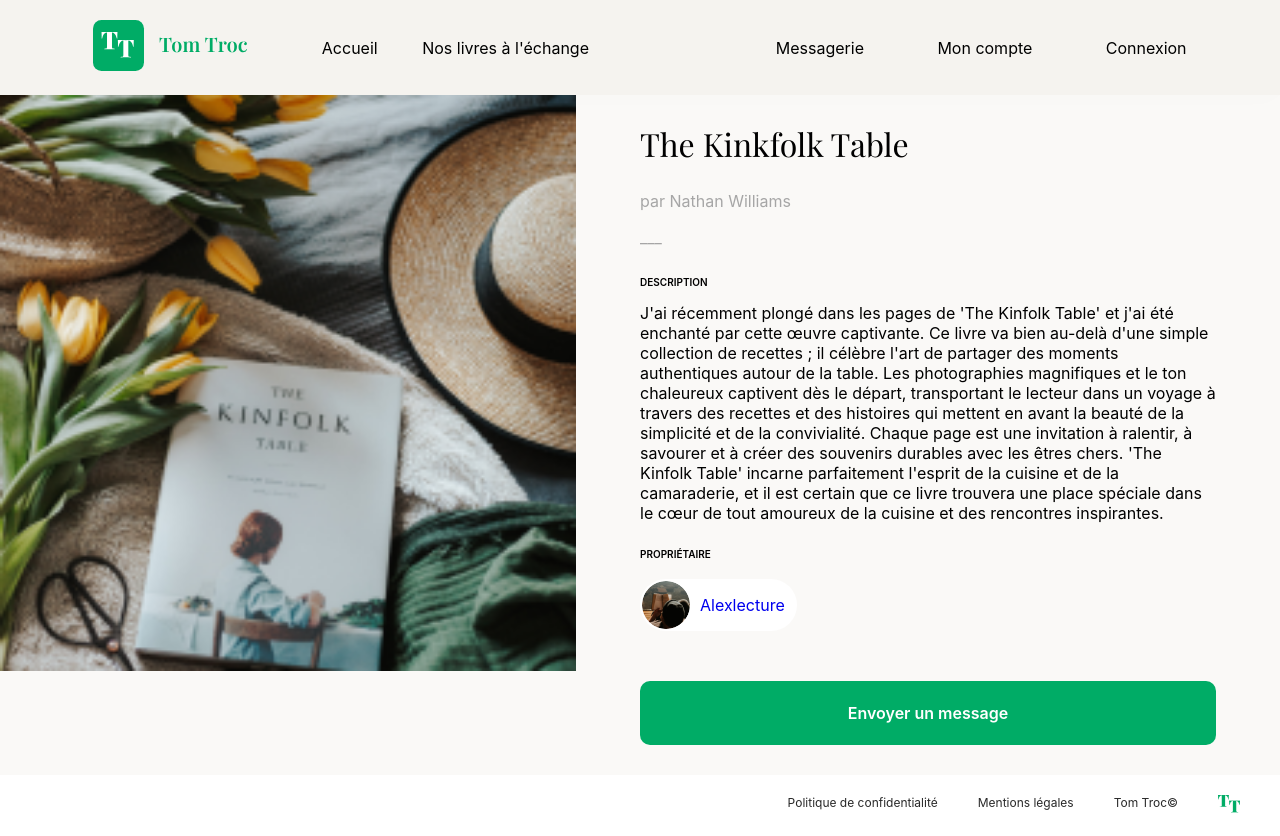
After one commit to L-deathnotavailable/TomTrocsLivresP6, a PHP site: template views/templates/singleBook.php in a window 1280 px wide. The commit adds this page. Run offline with PHP 8.4, Linux system fonts and the light colour scheme; the template is opened without the code that fills it, so the values that code supplies are empty; a stand-in replaces the project's code that opens the database connection.

Commit message:
Ajout de la page SingleBook static

```diff
--- a/css/style.css
+++ b/css/style.css
@@ -315,3 +315,116 @@ h2{
   footer img {
     margin-right: 20px;
   }
+
+
+  /* Section "book-details" */
+
+.SingleBook_details {
+  display: flex;
+  background-color: var(--backgroundColorLight);
+}
+
+.book-details-illustration {
+  width: 50%;
+  object-fit: cover;
+}
+
+.book-details-illustration img {
+  width: 100%;
+  height: auto;
+}
+
+.book-details-text {
+  display: flex;
+  flex-direction: column;
+  align-items: start;
+  padding: 0 5%;
+  width: 50%;
+}
+
+.book-details-contact {
+  width: 100%;
+  text-align: center;
+}
+
+.book-details-contact {
+  display: flex;
+  margin: auto 0;
+  padding: 0;
+  flex-direction: column;
+}
+
+.book-details-contact summary {
+  list-style: none;
+
+  cursor: pointer;
+}
+
+.book-details-author {
+  color: var(--colorGrayLight);
+  font-size: 1rem;
+}
+
+.book-details-separator {
+  margin-bottom: 20px;
+}
+
+.book-details-subtitle {
+  font-weight: 600;
+  font-size: .625rem;
+  line-height: 10px;
+}
+
+.book-details-description-text {
+  overflow: auto;
+  max-height: 400px;
+}
+
+.book-details-owner-photo {
+  display: flex;
+  align-items: center;
+  white-space: nowrap;
+  background-color: #FFFFFF;
+
+  width: auto;
+  margin: 20px 0 ;
+  padding: 0 2px;
+  border-radius: 117px;
+
+  text-decoration: none;
+}
+
+.book-details-separator {
+  color: var(--colorGrayLight);
+}
+
+.book-details-owner-photo p {
+  padding: 0 10px;
+}
+
+.book-details-owner-photo img {
+  height: 48px;
+  width: 48px;
+  border-radius: 50%;
+  object-fit: cover;
+}
+
+/* Section "book-details" --RESPONSIVE-- */
+
+@media screen and (max-width: 1024px) {
+  .SingleBook_details {
+      flex-wrap: wrap;
+  }
+  .book-details-illustration, .book-details-text {
+      width: 100%;
+  }
+  .book-details-illustration {
+      max-width: 100%;
+      object-fit: cover;
+  }
+
+  .book-details-description-text {
+      overflow: visible;
+      max-height: none;
+  }
+}
--- a/index.php
+++ b/index.php
@@ -23,6 +23,11 @@ try {
             $booksController->showBooks();
         break;
 
+        case 'showSingleBook':
+            $SingleBookController = new SingleBookController();
+            $SingleBookController->showSingleBook();
+        break;
+
         // Section Inscription & connexion.
 
         // case 'connectionForm':
--- /dev/null
+++ b/views/templates/singleBook.php
@@ -0,0 +1,36 @@
+<section class="SingleBook_details">
+
+    <div class="book-details-illustration">
+        <img src="books/images/TheKinfolkTable.png" alt="title Book">
+    </div>
+
+    <div class="book-details-text">
+        <div class="header-book-details-text">
+            <h2 class="book-details-title">The Kinkfolk Table</h2>
+            <p class="book-details-author">par Nathan Williams</p>
+            <div class="book-details-separator">___</div>
+        </div>
+
+        <div class="book-details-description">
+            <p class="book-details-subtitle">DESCRIPTION</p>
+            <p class="book-details-description-text">J'ai récemment plongé dans les pages de 'The Kinfolk Table' et j'ai été enchanté par cette œuvre captivante.
+                Ce livre va bien au-delà d'une simple collection de recettes ; il célèbre l'art de partager des moments authentiques autour de la table.
+                Les photographies magnifiques et le ton chaleureux captivent dès le départ, transportant le lecteur dans un voyage à travers des recettes
+                et des histoires qui mettent en avant la beauté de la simplicité et de la convivialité.
+                Chaque page est une invitation à ralentir, à savourer et à créer des souvenirs durables avec les êtres chers.
+                'The Kinfolk Table' incarne parfaitement l'esprit de la cuisine et de la camaraderie, et il est certain que ce livre trouvera une place
+                spéciale dans le cœur de tout amoureux de la cuisine et des rencontres inspirantes.</p>
+        </div>
+
+        <div class="book-details-owner">
+            <p class="book-details-subtitle">PROPRIÉTAIRE</p>
+            <a class="book-details-owner-photo" href="#">
+                <img src="UserImages/Alexlecture.png" alt="Alexlecture user image">
+                <p>Alexlecture</p>
+            </a>
+        </div>
+        <details class="book-details-contact">
+            <summary><div class="green-button">Envoyer un message</div></summary>
+        </details>
+    </div>
+</section>
```
Also changed, not shown: controllers/SingleBookController.php (added, +8 -0 lines), UserImages/Alexlecture.png (added).
